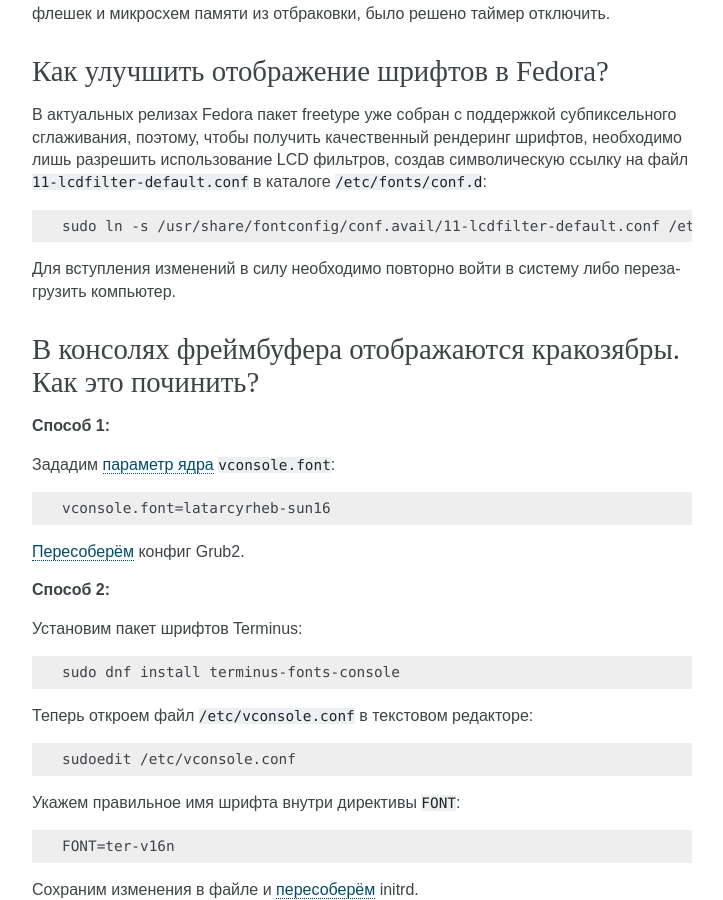
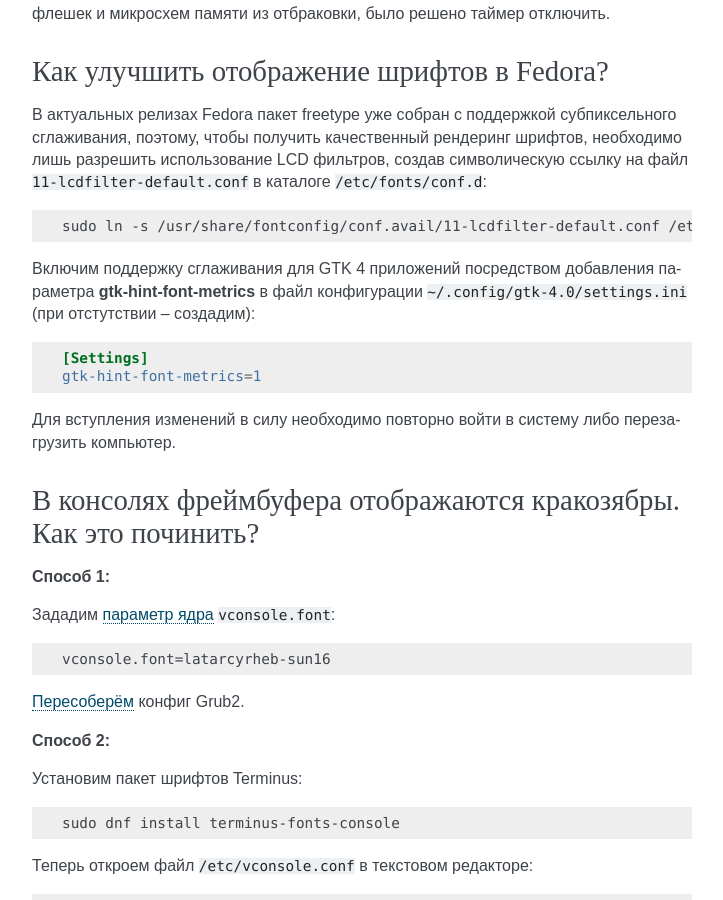
Before and after one commit to RussianFedora/FAQ, a Sphinx documentation site: the page built from source/installation.rst, in a window 1280 px wide and 900 px high, scrolled down 4076 px. Shown: the whole window, without its empty margins (388-1111 px from the left). Built offline with Sphinx 7.4.7, drawn with Linux system fonts in a browser that asks for light colours; comment, search, counter and statistics services are not loaded.

Commit message:
Added information about GTK 4 fonts anti-aliasing.

```diff
--- a/source/installation.rst
+++ b/source/installation.rst
@@ -228,6 +228,13 @@
 .. code-block:: text
 
     sudo ln -s /usr/share/fontconfig/conf.avail/11-lcdfilter-default.conf /etc/fonts/conf.d/
+
+Включим поддержку сглаживания для GTK 4 приложений посредством добавления параметра **gtk-hint-font-metrics** в файл конфигурации ``~/.config/gtk-4.0/settings.ini`` (при отстутствии -- создадим):
+
+.. code-block:: ini
+
+    [Settings]
+    gtk-hint-font-metrics=1
 
 Для вступления изменений в силу необходимо повторно войти в систему либо перезагрузить компьютер.
 
```
